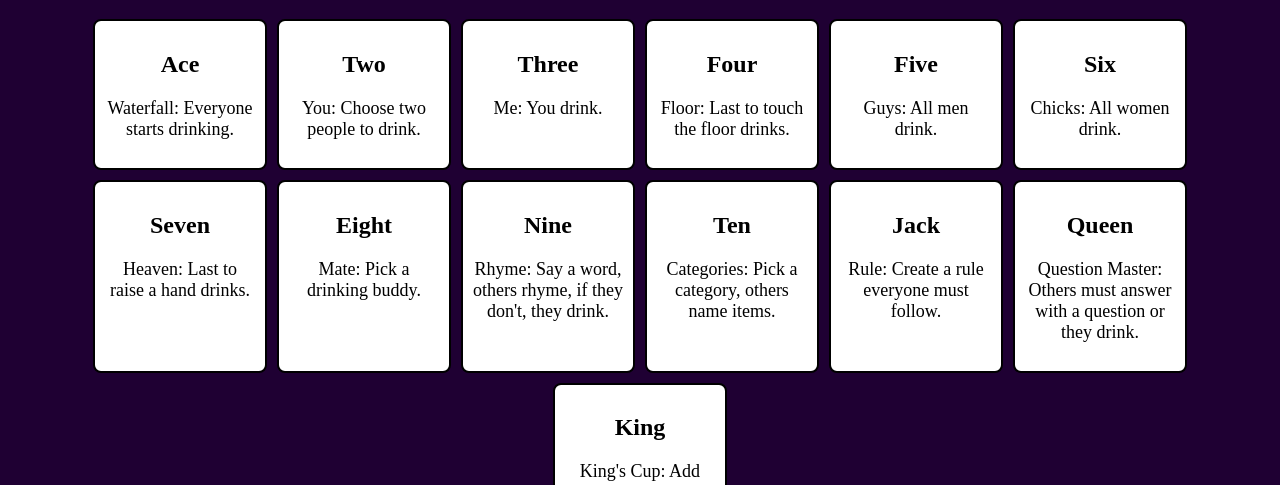
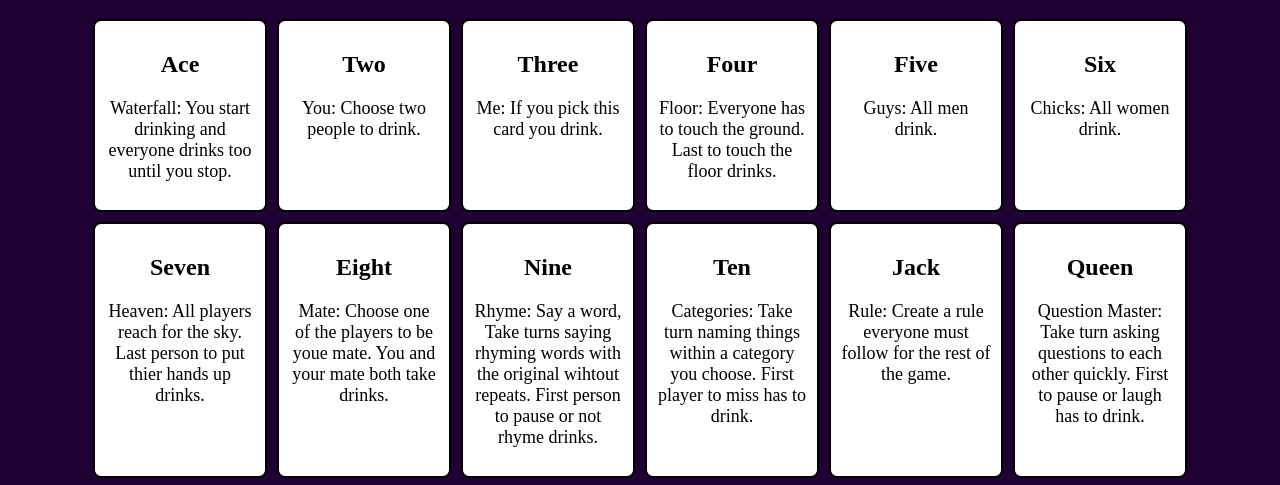
Before and after one commit to aceuh1/aceuh8.github.io, a plain HTML site: page instructions.html in a window 1280 px wide. Shown: the part 61-546 px from the top of the page. Drawn offline with Linux system fonts and the light colour scheme.

Commit message:
Update instructions.html

```diff
--- a/instructions.html
+++ b/instructions.html
@@ -13,7 +13,7 @@
     <div class="card-container">
         <div class="card">
             <h2>Ace</h2>
-            <p>Waterfall: Everyone starts drinking.</p>
+            <p>Waterfall: You start drinking and everyone drinks too until you stop.</p>
         </div>
         <div class="card">
             <h2>Two</h2>
@@ -21,11 +21,11 @@
         </div>
         <div class="card">
             <h2>Three</h2>
-            <p>Me: You drink.</p>
+            <p>Me: If you pick this card you drink.</p>
         </div>
         <div class="card">
             <h2>Four</h2>
-            <p>Floor: Last to touch the floor drinks.</p>
+            <p>Floor: Everyone has to touch the ground. Last to touch the floor drinks.</p>
         </div>
         <div class="card">
             <h2>Five</h2>
@@ -37,27 +37,27 @@
         </div>
         <div class="card">
             <h2>Seven</h2>
-            <p>Heaven: Last to raise a hand drinks.</p>
+            <p>Heaven: All players reach for the sky. Last person to put thier hands up drinks. </p>
         </div>
         <div class="card">
             <h2>Eight</h2>
-            <p>Mate: Pick a drinking buddy.</p>
+            <p>Mate: Choose one of the players to be youe mate. You and your mate both take drinks.</p>
         </div>
         <div class="card">
             <h2>Nine</h2>
-            <p>Rhyme: Say a word, others rhyme, if they don't, they drink.</p>
+            <p>Rhyme: Say a word, Take turns saying rhyming words with the original wihtout repeats. First person to pause or not rhyme drinks.</p>
         </div>
         <div class="card">
             <h2>Ten</h2>
-            <p>Categories: Pick a category, others name items.</p>
+            <p>Categories: Take turn naming things within a category you choose. First player to miss has to drink.</p>
         </div>
         <div class="card">
             <h2>Jack</h2>
-            <p>Rule: Create a rule everyone must follow.</p>
+            <p>Rule: Create a rule everyone must follow for the rest of the game.</p>
         </div>
         <div class="card">
             <h2>Queen</h2>
-            <p>Question Master: Others must answer with a question or they drink.</p>
+            <p>Question Master: Take turn asking questions to each other quickly. First to pause or laugh has to drink.</p>
         </div>
         <div class="card">
             <h2>King</h2>
```
